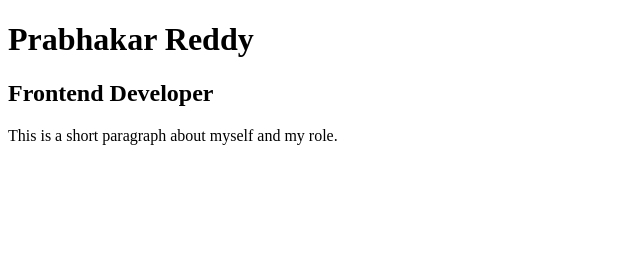
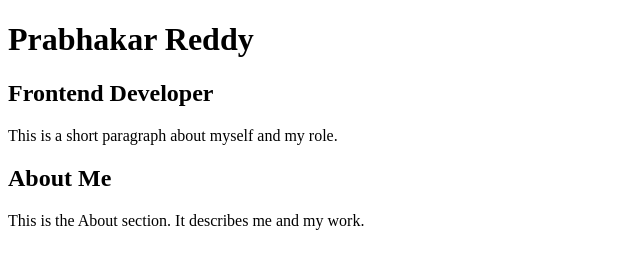
Before and after one commit to Prabhakarreddy8328/frontend, a plain HTML site: page indexexp1.html in a window 1280 px wide. Shown: the whole page, without its empty margins (0-640 px from the left). Drawn offline with Linux system fonts and the light colour scheme.

Commit message:
Added About section to indexexp1.html

```diff
--- a/indexexp1.html
+++ b/indexexp1.html
@@ -7,5 +7,7 @@
   <h1>Prabhakar Reddy</h1>
   <h2>Frontend Developer</h2>
   <p>This is a short paragraph about myself and my role.</p>
+  <h2>About Me</h2>
+<p>This is the About section. It describes me and my work.</p>
 </body>
 </html>
```
